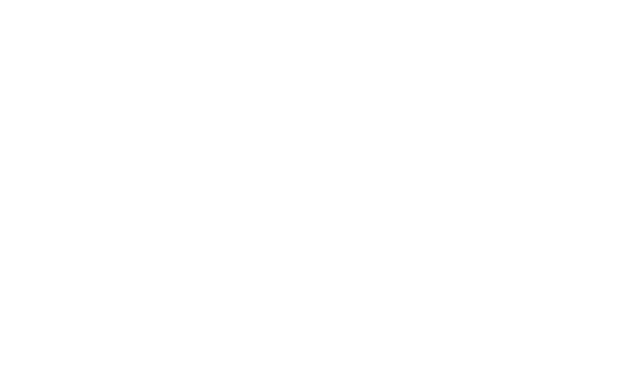
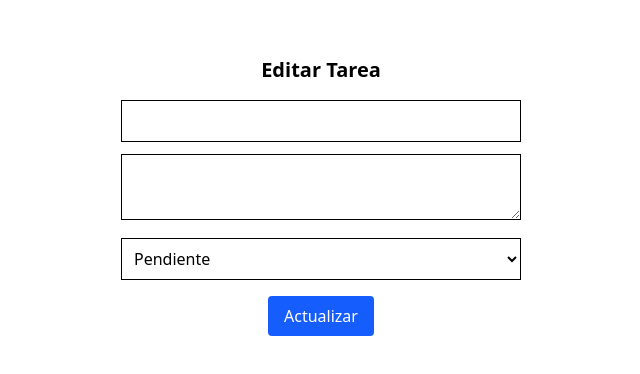
Before and after one commit to Daniel-JA03/To-Do-List-Frontend, a React (Vite) app: page /editar-tarea/1 in a window 1280 px wide. Before the commit this address had no page. Shown: the top 374 px of the page, without its empty margins (319-959 px from the left). Built offline with nearby package versions, Linux system fonts and the light colour scheme; no server answers.

Commit message:
feat: add EditarTarea

```diff
--- a/src/App.jsx
+++ b/src/App.jsx
@@ -4,6 +4,7 @@ import Login from './pages/Login'
 import Tareas from './pages/Tareas'
 import NuevaTarea from './pages/NuevaTarea'
 import Register from './pages/Register'
+import EditarTarea from './pages/EditarTarea'
 
 function App() {
 
@@ -15,6 +16,7 @@ function App() {
           <Route path="/register" element={<Register />} />
           <Route path="/tareas" element={<Tareas />} />
           <Route path="/nueva-tarea" element={<NuevaTarea />} />
+          <Route path="/editar-tarea/:id" element={<EditarTarea />} />
         </Routes>
       </BrowserRouter>
   )
--- a/src/components/TareaCard.jsx
+++ b/src/components/TareaCard.jsx
@@ -1,36 +1,81 @@
-import Swal from "sweetalert2"
-import TareaService from "../services/TareaService"
-
+import Swal from "sweetalert2";
+import TareaService from "../services/TareaService";
+import { useNavigate } from "react-router-dom";
+// Iconos
+import { FaCalendarAlt, FaEdit } from "react-icons/fa";
+import { MdDelete } from "react-icons/md";
 
 export default function TareaCard({ tarea }) {
+  const navigate = useNavigate();
 
   const eliminar = async () => {
     const res = await Swal.fire({
       title: "¿Eliminar tarea?",
+      text: "Esta acción no se puede deshacer.",
+      icon: "warning",
       showCancelButton: true,
-      confirmButtonText: "Sí",
-    })
+      confirmButtonText: "Sí, eliminar",
+      cancelButtonText: "Cancelar",
+    });
 
     if (res.isConfirmed) {
-      await TareaService.eliminarTarea(tarea.ide_tar)
-      window.location.reload()
+      try {
+        await TareaService.eliminarTarea(tarea.ide_tar);
+        window.location.reload();
+      } catch {
+        Swal.fire("Error", "No se pudo eliminar la tarea", "error");
+      }
     }
-  }
+  };
+
+  const editar = () => {
+    navigate(`/editar-tarea/${tarea.ide_tar}`); // ← ¡Ajustado a tu ruta!
+  };
 
   return (
-    <div className="border p-4 rounded shadow">
-      <h3 className="font-bold">{tarea.titulo}</h3>
-      <p>{tarea.descripcion}</p>
-      <span className="text-sm text-gray-600">{tarea.estado}</span>
+    <div className="border p-4 rounded shadow hover:shadow-md transition-shadow">
+      <div className="flex justify-between items-start">
+        <div>
+          <h3 className="font-bold text-lg">{tarea.titulo}</h3>
+          <p className="text-gray-700 mt-1">{tarea.descripcion || "Sin descripción"}</p>
+          <span
+            className={`inline-block px-2 py-1 text-xs rounded mt-2 ${
+              tarea.estado === "COMPLETADO"
+                ? "bg-green-100 text-green-800"
+                : tarea.estado === "EN_PROGRESO"
+                ? "bg-yellow-100 text-yellow-800"
+                : "bg-gray-100 text-gray-800"
+            }`}
+          >
+            {tarea.estado}
+          </span>
+        </div>
+        <div className="flex space-x-2">
+          {/* Botón Editar con ícono */}
+          <button
+            onClick={editar}
+            className="text-blue-600 hover:text-blue-800 text-xl"
+            title="Editar"
+          >
+            <FaEdit />
+          </button>
+          {/* Botón Eliminar con ícono */}
+          <button
+            onClick={eliminar}
+            className="text-red-600 hover:text-red-800 text-xl"
+            title="Eliminar"
+          >
+            <MdDelete />
+          </button>
+        </div>
+      </div>
 
-      <div className="mt-2">
-        <button
-          onClick={eliminar}
-          className="text-red-600 text-sm"
-        >
-          Eliminar
-        </button>
-      </div>
+      {tarea.fecha_limite && (
+        <p className="text-sm text-gray-500 mt-2 flex items-center">
+          <FaCalendarAlt className="mr-1 text-gray-400" />
+          Límite: {new Date(tarea.fecha_limite).toLocaleString()}
+        </p>
+      )}
     </div>
-  )
+  );
 }
--- /dev/null
+++ b/src/pages/EditarTarea.jsx
@@ -0,0 +1,63 @@
+import { useForm } from "react-hook-form";
+import { useEffect } from "react";
+import { useParams, useNavigate } from "react-router-dom";
+import TareaService from "../services/TareaService";
+import Swal from "sweetalert2";
+
+export default function EditarTarea() {
+  const { id } = useParams();
+  const { register, handleSubmit, setValue } = useForm();
+  const navigate = useNavigate();
+
+  useEffect(() => {
+    TareaService.obtenerTareaPorId(id).then((res) => {
+      const t = res.data;
+      setValue("titulo", t.titulo);
+      setValue("descripcion", t.descripcion);
+      setValue("estado", t.estado);
+    });
+  }, [id]);
+
+  const onSubmit = async (data) => {
+    try {
+      await TareaService.actualizarTarea({
+        ide_tar: id,
+        ...data,
+      });
+
+      Swal.fire("Éxito", "Tarea actualizada", "success");
+      navigate("/tareas");
+    } catch {
+      Swal.fire("Error", "Error al actualizar tarea", "error");
+    }
+  };
+
+  return (
+    <form onSubmit={handleSubmit(onSubmit)} className="p-6 max-w-md mx-auto">
+      <h2 className="text-xl font-bold mb-4">Editar Tarea</h2>
+
+      <input
+        {...register("titulo", { required: true })}
+        className="w-full p-2 border mb-3"
+      />
+
+      <textarea
+        {...register("descripcion")}
+        className="w-full p-2 border mb-3"
+      />
+
+      <select
+        {...register("estado")}
+        className="w-full p-2 border mb-4"
+      >
+        <option value="PENDIENTE">Pendiente</option>
+        <option value="EN_PROGRESO">En progreso</option>
+        <option value="COMPLETADO">Completado</option>
+      </select>
+
+      <button className="bg-blue-600 text-white px-4 py-2 rounded">
+        Actualizar
+      </button>
+    </form>
+  );
+}
```
